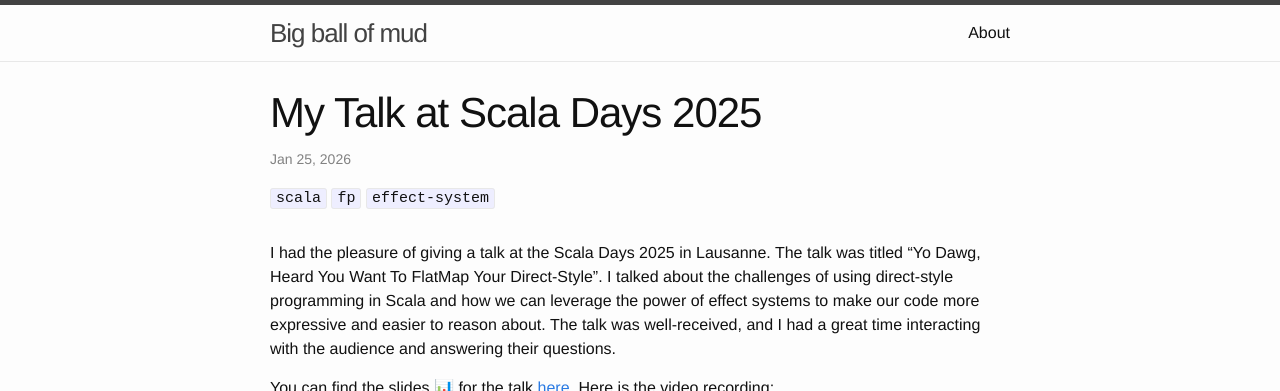
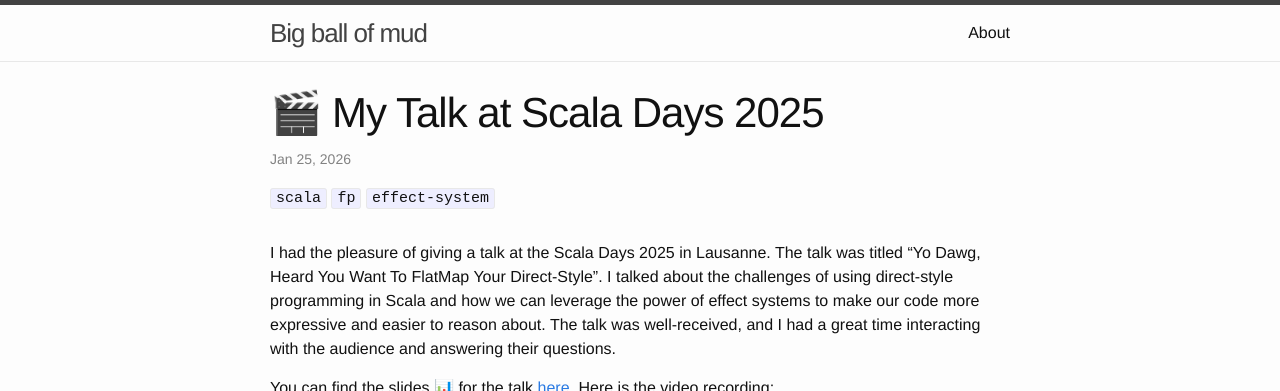
Before and after one commit to rcardin/rcardin.github.io, a Jekyll site: the page built from _posts/2026-01-25-scala-days-2025.markdown, in a window 1280 px wide, cut to the strip 0-391 px from the top of the page. Built offline with Jekyll 4.4.1, drawn with Linux system fonts in a browser that asks for light colours; nearby versions of some CDN libraries; comment, search, counter and statistics services are not loaded.

```diff
--- a/_posts/2025-05-02-scalar-2025.markdown
+++ b/_posts/2025-05-02-scalar-2025.markdown
@@ -1,6 +1,6 @@
 ---
 layout: post
-title:  "My Talk at Scalar Conference 2025"
+title:  "🎬 My Talk at Scalar Conference 2025"
 date:   2025-05-02 09:50:53
 comments: true
 categories: programming fp effect-system scala
--- a/_posts/2025-05-28-ticino-software-craft.markdown
+++ b/_posts/2025-05-28-ticino-software-craft.markdown
@@ -1,6 +1,6 @@
 ---
 layout: post
-title:  "My Talk at Ticino Software Craft in May 2025"
+title:  "🎬 My Talk at Ticino Software Craft in May 2025"
 date:   2025-05-28 19:32:31
 comments: true
 categories: programming fp effect-system scala
--- a/_posts/2026-01-25-scala-days-2025.markdown
+++ b/_posts/2026-01-25-scala-days-2025.markdown
@@ -1,6 +1,6 @@
 ---
 layout: post
-title:  "My Talk at Scala Days 2025"
+title:  "🎬 My Talk at Scala Days 2025"
 date:   2026-01-25 09:01:21
 comments: true
 categories: programming fp effect-system scala
```
